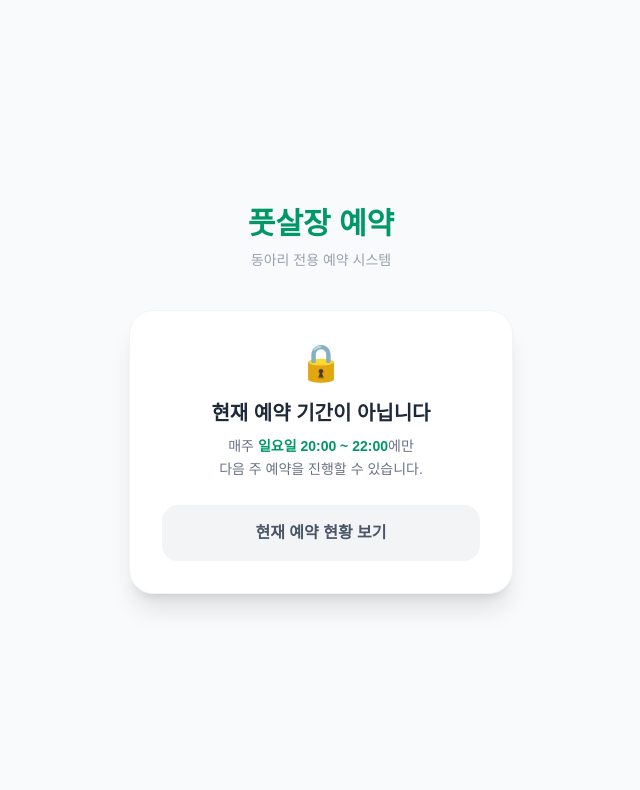
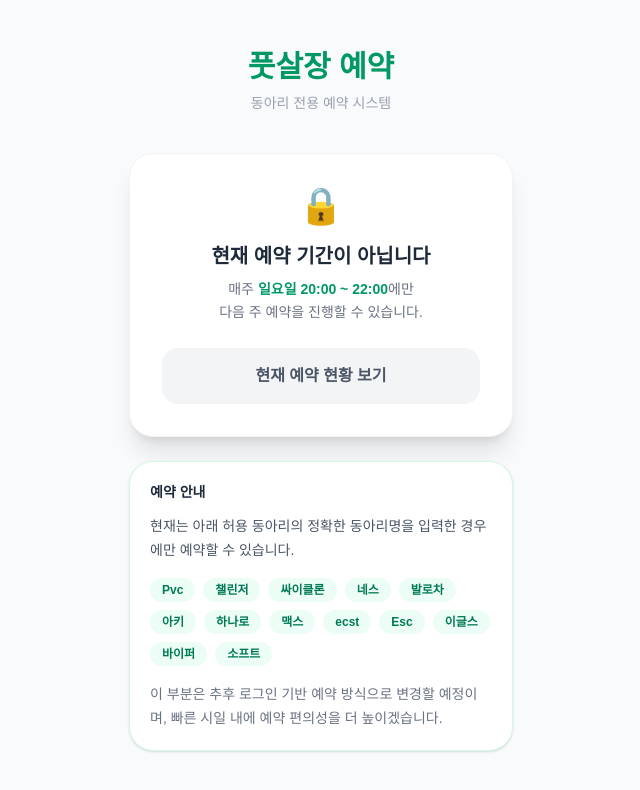
Before and after one commit to chyubi/-field-reservation, a Next.js app: page / in a window 1280 px wide. Shown: the top 790 px of the page, without its empty margins (319-959 px from the left). Built offline with nearby package versions, Linux system fonts and the light colour scheme; no server answers.

Commit message:
Add allowed club notice to landing page

```diff
--- a/src/app/page.tsx
+++ b/src/app/page.tsx
@@ -3,6 +3,22 @@
 import { useState, useEffect } from "react";
 import Link from "next/link";
 import { apiRequest, ReservationPolicy } from "@/lib/api";
+
+const ALLOWED_CLUBS = [
+  "Pvc",
+  "챌린저",
+  "싸이클론",
+  "네스",
+  "발로차",
+  "아키",
+  "하나로",
+  "맥스",
+  "ecst",
+  "Esc",
+  "이글스",
+  "바이퍼",
+  "소프트",
+];
 
 export default function HomePage() {
   const [unlocked, setUnlocked] = useState(false);
@@ -84,6 +100,30 @@ export default function HomePage() {
             </Link>
           </div>
         )}
+
+        <div className="mt-6 rounded-3xl border border-emerald-100 bg-white p-5 text-left shadow-sm">
+          <h3 className="mb-3 text-sm font-extrabold text-gray-800">
+            예약 안내
+          </h3>
+          <p className="text-sm leading-6 text-gray-600">
+            현재는 아래 허용 동아리의 정확한 동아리명을 입력한 경우에만
+            예약할 수 있습니다.
+          </p>
+          <div className="mt-4 flex flex-wrap gap-2">
+            {ALLOWED_CLUBS.map((club) => (
+              <span
+                key={club}
+                className="rounded-full bg-emerald-50 px-3 py-1 text-xs font-bold text-emerald-700"
+              >
+                {club}
+              </span>
+            ))}
+          </div>
+          <p className="mt-4 text-sm leading-6 text-gray-500">
+            이 부분은 추후 로그인 기반 예약 방식으로 변경할 예정이며,
+            빠른 시일 내에 예약 편의성을 더 높이겠습니다.
+          </p>
+        </div>
       </div>
     </div>
   );
```
